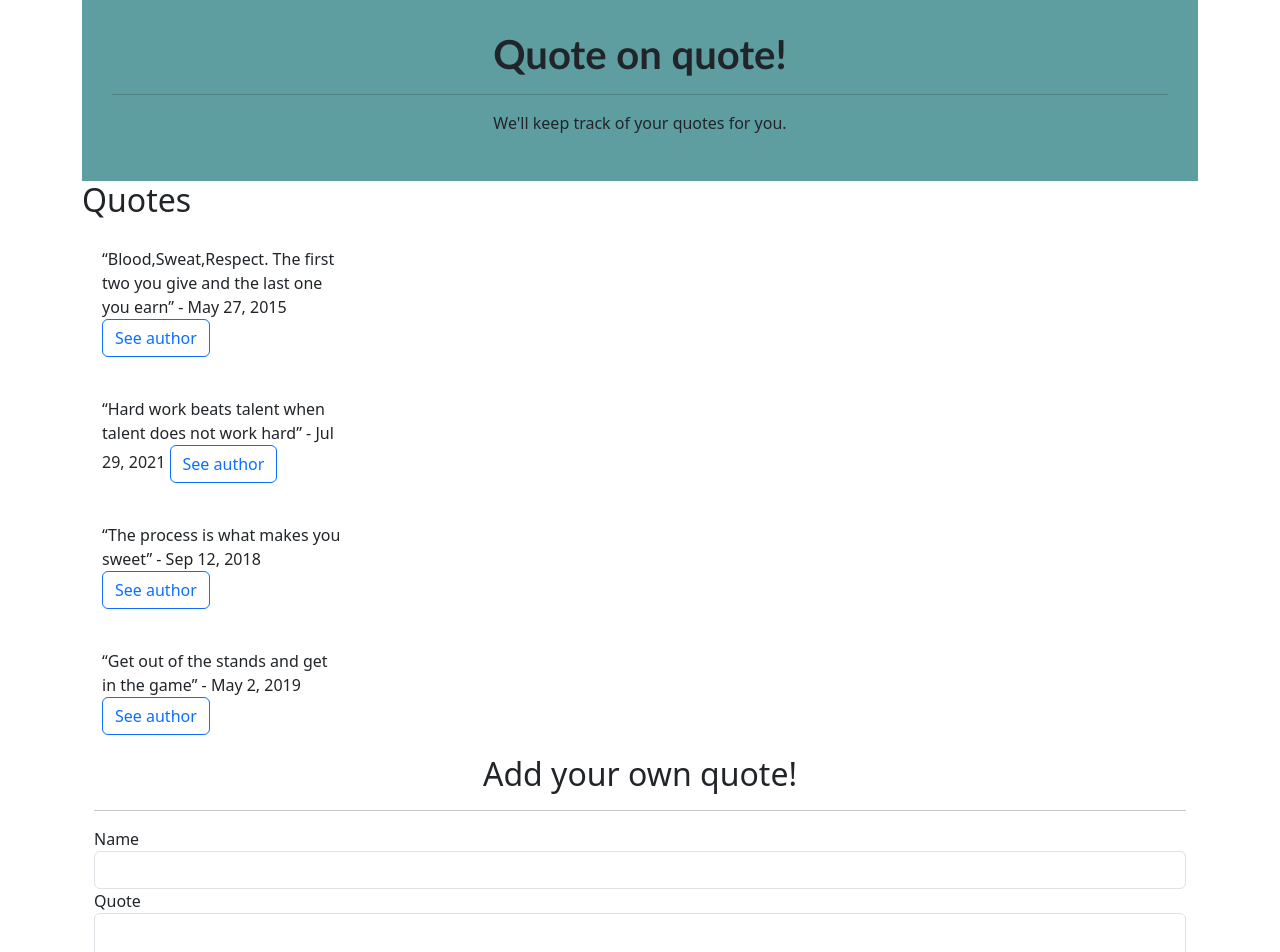
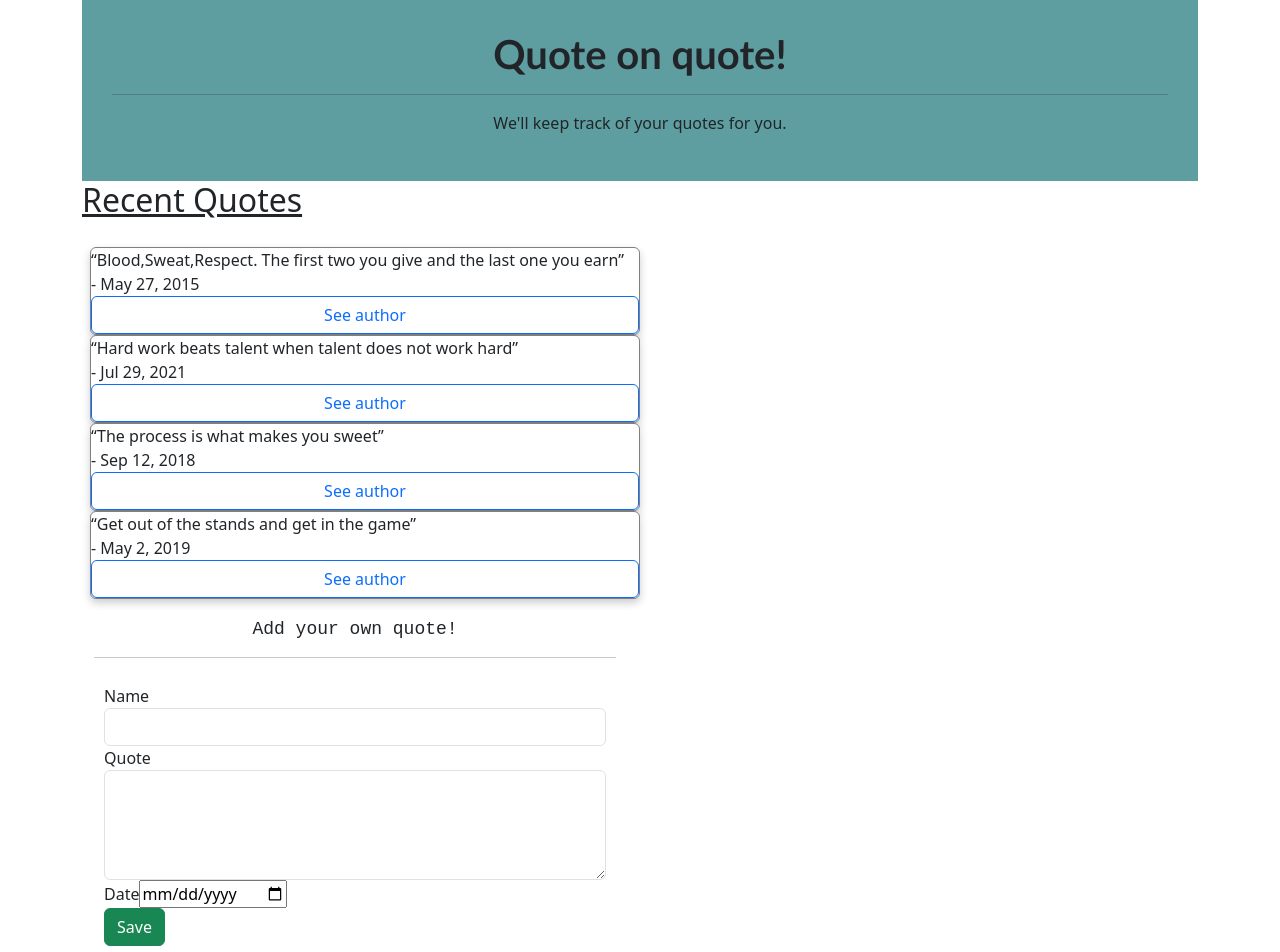
Before and after one commit to Cian747/quote-app, an Angular app: page / in a window 1280 px wide. Shown: the top 952 px of the page. Built offline with nearby package versions, Linux system fonts and the light colour scheme.

Commit message:
added delete button functionality and css styling to components

```diff
--- a/src/app/quote-detail/quote-detail.component.css
+++ b/src/app/quote-detail/quote-detail.component.css
@@ -0,0 +1,3 @@
+button{
+    margin: 1rem;
+}
--- a/src/app/quote-detail/quote-detail.component.html
+++ b/src/app/quote-detail/quote-detail.component.html
@@ -1,6 +1,6 @@
 <div class=" p-2 ">
 <p>By~<strong>{{name.author}}</strong></p>
-<button (click) = 'upVote(true)' class="btn btn-success">Like</button>{{name.likes}}
-<button (click) = 'downVote(true)' class="btn btn-info">Dislike</button>{{name.dislikes}}
-<button (click)= 'goalComplete(true)' class="btn btn-outline-danger">Delete Goal</button>
+<button (click) = 'upVote(true)' class="btn btn-outline-success">Like</button>{{name.likes}}
+<button (click) = 'downVote(true)' class="btn btn-outline-info">Dislike</button>{{name.dislikes}}
+<button (click)= 'goalDelete(true)' class="btn btn-outline-danger">Delete Quote</button>
 </div>
--- a/src/app/quote-detail/quote-detail.component.ts
+++ b/src/app/quote-detail/quote-detail.component.ts
@@ -12,7 +12,7 @@ export class QuoteDetailComponent implements OnInit {
 
   @Output() isComplete = new EventEmitter<boolean>();
 
-  goalComplete(complete:boolean){
+  goalDelete(complete:boolean){
     this.isComplete.emit(complete);
   }
 
--- a/src/app/quote-form/quote-form.component.css
+++ b/src/app/quote-form/quote-form.component.css
@@ -0,0 +1,8 @@
+form{
+    padding: 10px;
+}
+
+h2{
+ font-size:large;
+ font-family: 'Courier New', Courier, monospace;
+}
--- a/src/app/quote-form/quote-form.component.html
+++ b/src/app/quote-form/quote-form.component.html
@@ -3,22 +3,17 @@
     <hr>
     <form (ngSubmit)='submitQuote()' #quoteForm = 'ngForm'>
         <div class="form-group">
-
             <label for="name">Name</label>
             <input type="text" required class="form-control" id="name" [(ngModel)]="newQuote.author" name="name" #name = 'ngModel'>
-
         </div>
         <div class="form-group">
-
             <label for="description">Quote</label>
             <textarea class="form-control" id="description" id="name" [(ngModel)]="newQuote.words" name="words" #words = 'ngModel' rows="4" required></textarea>
-
         </div>
         <div class="form-group">
-            <label for="complete">Completion</label>
+            <label for="complete">Date</label>
             <input type='date' id="complete" [(ngModel)]="newQuote.completeDate" name="completeDate" #completeDate="ngModel" required>
-
         </div>
-        <button type="submit" class="btn btn-success">Add Goal</button>
+        <button type="submit" class="btn btn-success">Save</button>
     </form>
   </div>
--- a/src/app/quote/quote.component.css
+++ b/src/app/quote/quote.component.css
@@ -10,6 +10,20 @@
     font-weight:900;
 }
 
-.col-md-3{
+/* .col-md-3{
+    padding: 20px;
+} */
+
+.card{
+    border:1px solid grey;
+    box-shadow:  0 4px 8px 0 rgba(0, 0, 0, 0.2);
+    margin-bottom:auto;
+}
+
+h2{
+    text-decoration: underline;
+}
+
+#quotes{
     padding: 20px;
 }
--- a/src/app/quote/quote.component.html
+++ b/src/app/quote/quote.component.html
@@ -4,19 +4,24 @@
     <hr>
     <p>We'll keep track of your quotes for you.</p>
   </div>
-  <h2>Quotes</h2>
+  <h2> Recent Quotes</h2>
   <div class="row">
-    <div>
-      <div *ngFor='let quote of quotes; let i = index' class = 'col-md-3'>
-        <q>{{quote.words}}</q> - {{quote.completeDate | date}}
+    <div id="quotes">
+      <div class="col-md-6">
+        <div *ngFor='let quote of quotes; let i = index' class="card">
+          <q>{{quote.words}}</q> - {{quote.completeDate | date }}
           <button (click)='toggleDetails(i)' class="btn btn-outline-primary">See author</button>
-      <app-quote-detail *ngIf='quote.showName' [name]='quote' (isComplete)='completeGoal($event,i)'
+          <app-quote-detail *ngIf='quote.showName' [name]='quote' (isComplete)='DeleteGoal($event,i)'
             (myLike)='addLike($event,i)' (yourLike)='addNotLike($event,i)'>
           </app-quote-detail>
         </div>
       </div>
     </div>
+
     <p *ngIf='quotes.length > 5'> There's room for more.</p>
 
+    <div class="col-md-6">
       <app-quote-form (addQuote)='addNewQuote($event)'></app-quote-form>
     </div>
+  </div>
+</div>
--- a/src/app/quote/quote.component.ts
+++ b/src/app/quote/quote.component.ts
@@ -19,9 +19,13 @@ export class QuoteComponent implements OnInit {
     this.quotes[index].showName = !this.quotes[index].showName;
   }
 
-  completeGoal(isComplete:boolean, index:number){
+  DeleteGoal(isComplete:boolean, index:number){
     if (isComplete) {
+      let toDelete = confirm(`Are you sure you want to Delete ${this.quotes[index].words} quote?`)
+
+      if(toDelete){
       this.quotes.splice(index,1);
+      }
     }
   }
 
```
Lines whose indentation alone changed are shown as unchanged.
